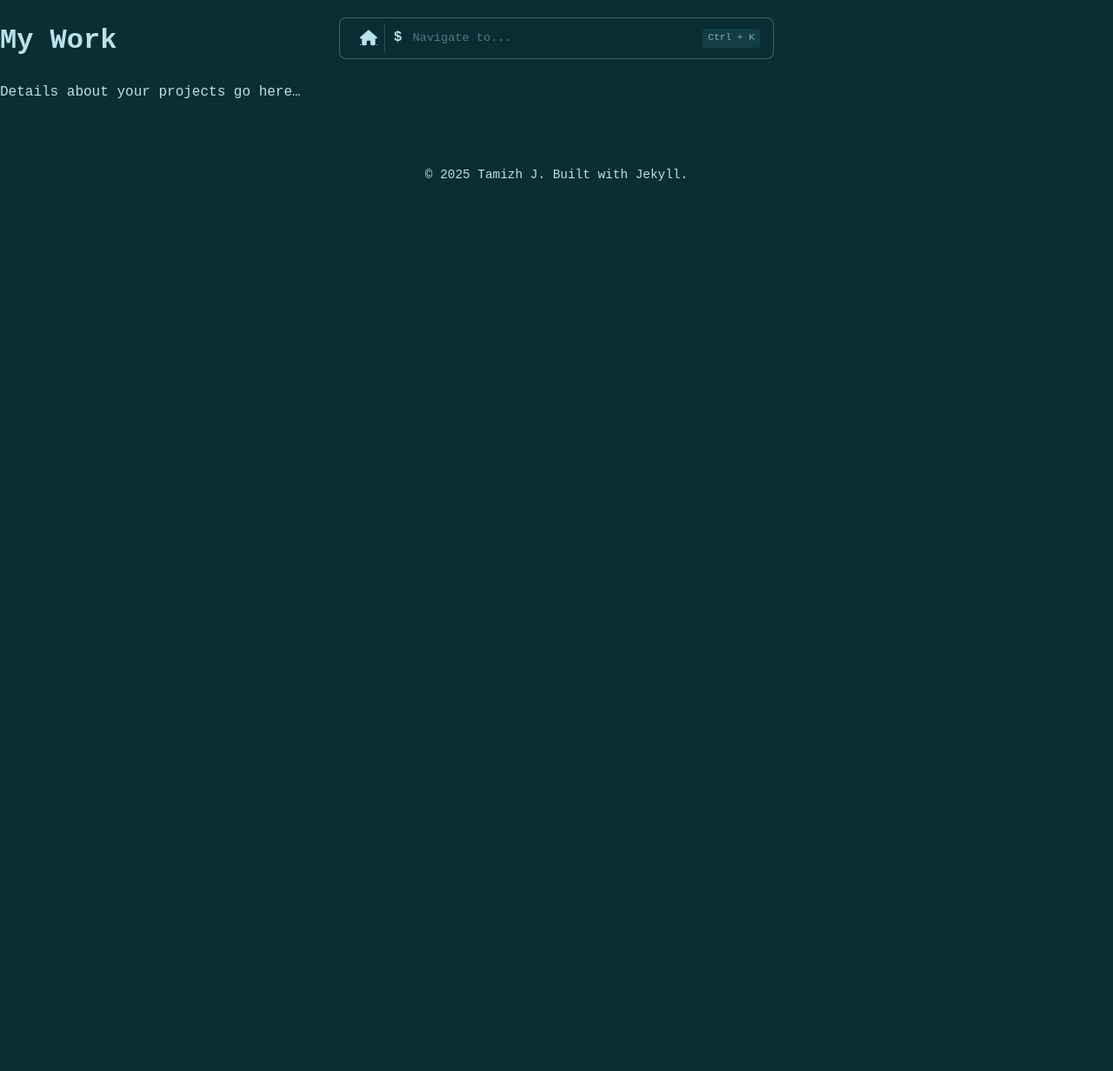
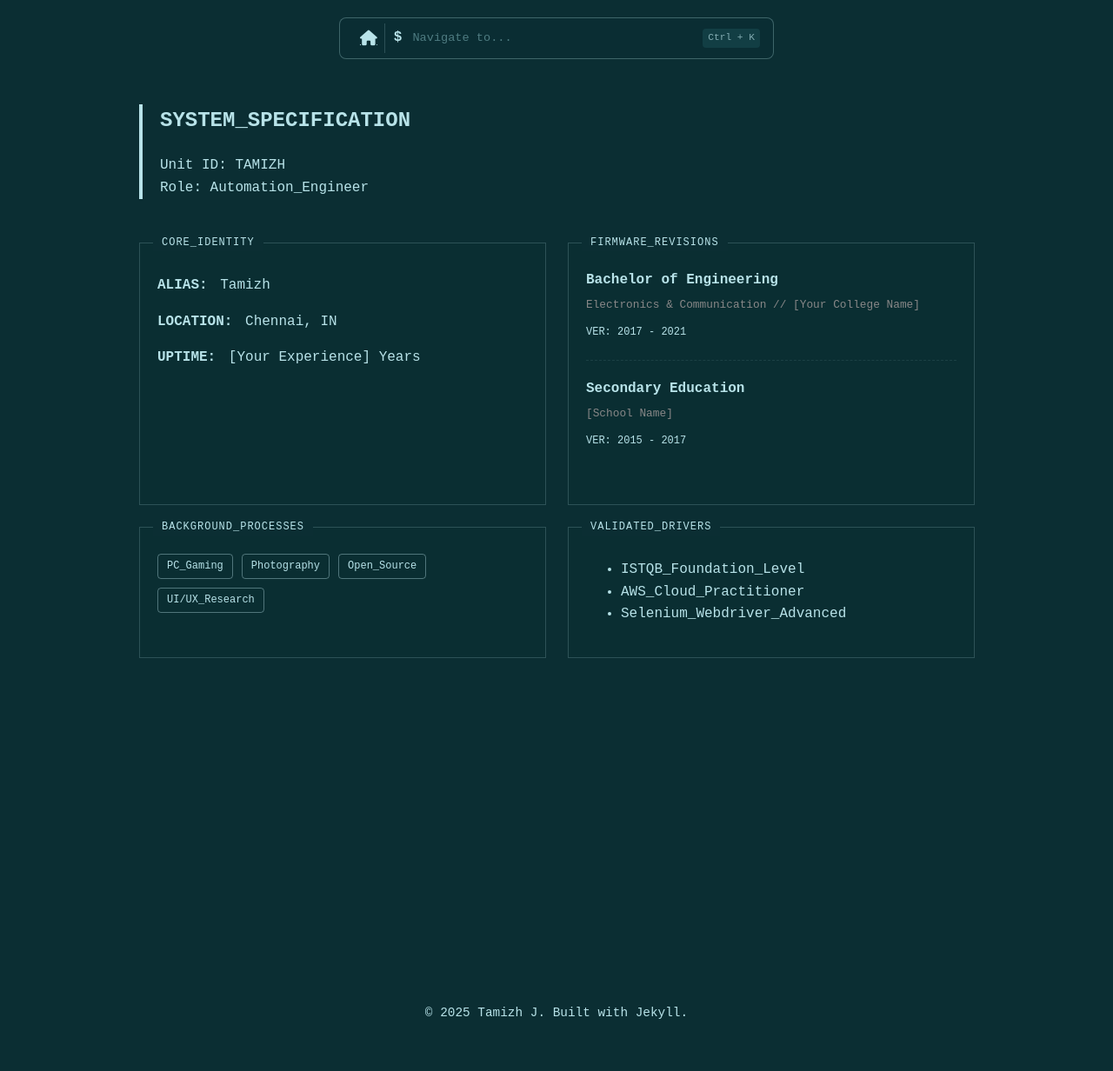
Before and after one commit to TyroTamizh/tyrotamizh.github.io, a Jekyll site: the page built from about.md, in a window 1280 px wide. Shown: the whole page at 87% size. Built offline with Jekyll 4.4.1, drawn with Linux system fonts in a browser that asks for light colours; before the commit the page ends 900 px from its top, so only the background shows below that.

Commit message:
Adding About page

```diff
--- a/about.md
+++ b/about.md
@@ -1,6 +1,63 @@
 ---
 layout: default
-title: Projects (or About/Contact)
+title: System_Profile
 ---
-# My Work
-Details about your projects go here...
+
+<section class="system-spec-container">
+  <div class="spec-header">
+    <h1 class="glitch-text" data-text="SYSTEM_SPECIFICATION">SYSTEM_SPECIFICATION</h1>
+    <p class="subtitle">Unit ID: TAMIZH <br> Role: Automation_Engineer</p>
+  </div>
+
+  <div class="spec-grid">
+
+    <div class="spec-card reveal">
+      <div class="card-header">CORE_IDENTITY</div>
+      <div class="card-body">
+        <p><span class="label">ALIAS:</span> Tamizh</p>
+        <p><span class="label">LOCATION:</span> Chennai, IN</p>
+        <p><span class="label">UPTIME:</span> [Your Experience] Years</p>
+      </div>
+    </div>
+
+    <div class="spec-card reveal">
+      <div class="card-header">FIRMWARE_REVISIONS</div>
+      <div class="card-body">
+        <div class="edu-item">
+          <p class="edu-title">Bachelor of Engineering</p>
+          <p class="edu-meta">Electronics & Communication // [Your College Name]</p>
+          <p class="edu-date">VER: 2017 - 2021</p>
+        </div>
+        <div class="edu-item">
+          <p class="edu-title">Secondary Education</p>
+          <p class="edu-meta">[School Name]</p>
+          <p class="edu-date">VER: 2015 - 2017</p>
+        </div>
+      </div>
+    </div>
+
+    <div class="spec-card reveal">
+      <div class="card-header">BACKGROUND_PROCESSES</div>
+      <div class="card-body">
+        <div class="tags">
+          <span class="tag">PC_Gaming</span>
+          <span class="tag">Photography</span>
+          <span class="tag">Open_Source</span>
+          <span class="tag">UI/UX_Research</span>
+        </div>
+      </div>
+    </div>
+
+    <div class="spec-card reveal">
+      <div class="card-header">VALIDATED_DRIVERS</div>
+      <div class="card-body">
+        <ul class="spec-list">
+          <li>ISTQB_Foundation_Level</li>
+          <li>AWS_Cloud_Practitioner</li>
+          <li>Selenium_Webdriver_Advanced</li>
+        </ul>
+      </div>
+    </div>
+
+  </div>
+</section>
--- a/assets/css/main.scss
+++ b/assets/css/main.scss
@@ -786,6 +786,84 @@ footer {
   }
 }
 
+// About section
+.system-spec-container {
+  max-width: 1000px;
+  margin: 100px auto;
+  padding: 0 20px;
+  display: block;
+
+  .spec-header {
+    margin-bottom: 50px;
+    border-left: 4px solid $accent1;
+    padding-left: 20px;
+  }
+
+  .spec-grid {
+    display: grid;
+    grid-template-columns: repeat(2, 1fr); // 2 columns on desktop
+    gap: 25px;
+    width: 100%;
+  }
+
+  .spec-card {
+    background: rgba($darkbgColor, 0.5);
+    border: 1px solid rgba($accent1, 0.2);
+    position: relative;
+    padding: 20px;
+    transition: all 0.3s ease;
+
+    &:hover {
+      border-color: $accent1;
+      background: rgba($accent1, 0.05);
+      transform: translateY(-5px);
+    }
+
+    .card-header {
+      position: absolute;
+      top: -10px;
+      left: 15px;
+      background: $darkbgColor;
+      padding: 0 10px;
+      font-family: $code-font;
+      font-size: 0.75rem;
+      color: $accent1;
+      letter-spacing: 1px;
+    }
+
+    .card-body {
+      margin-top: 10px;
+
+      .label { color: $accent1; font-weight: bold; margin-right: 5px; }
+      .description { font-size: 0.9rem; line-height: 1.6; color: #ccc; }
+    }
+  }
+
+  // Education Item styling
+  .edu-item {
+    margin-bottom: 20px;
+    border-bottom: 1px dashed rgba($accent1, 0.1);
+    padding-bottom: 10px;
+    &:last-child { border: none; }
+    .edu-title { color: $lightTextColor; font-weight: bold; margin: 0; }
+    .edu-meta { font-size: 0.8rem; color: #888; margin: 5px 0; }
+    .edu-date { font-family: $code-font; font-size: 0.75rem; color: $accent1; }
+  }
+
+  // Tags
+  .tags {
+    display: flex;
+    flex-wrap: wrap;
+    gap: 10px;
+    .tag {
+      font-size: 0.75rem;
+      padding: 4px 10px;
+      border: 1px solid rgba($accent1, 0.4);
+      border-radius: 4px;
+      color: $accent1;
+    }
+  }
+}
 // ============================
 // 12. Mobile
 // ============================
@@ -925,4 +1003,24 @@ footer {
   .placeholder {
     font-size: 0.75rem; // Fit more text
   }
+
+   .system-spec-container {
+    margin: 60px auto; // Reduce top margin on mobile
+    padding: 0 15px;
+
+    .spec-grid {
+      display: grid;
+      grid-template-columns: 1fr !important; // Forces 1 column
+      width: 100%;
+    }
+
+    .spec-card {
+      margin-bottom: 10px; // Add spacing between stacked cards
+    }
+
+    .spec-header {
+      margin-bottom: 30px;
+      h1 { font-size: 1.5rem; } // Scale down header text
+    }
+  }
 }
```
